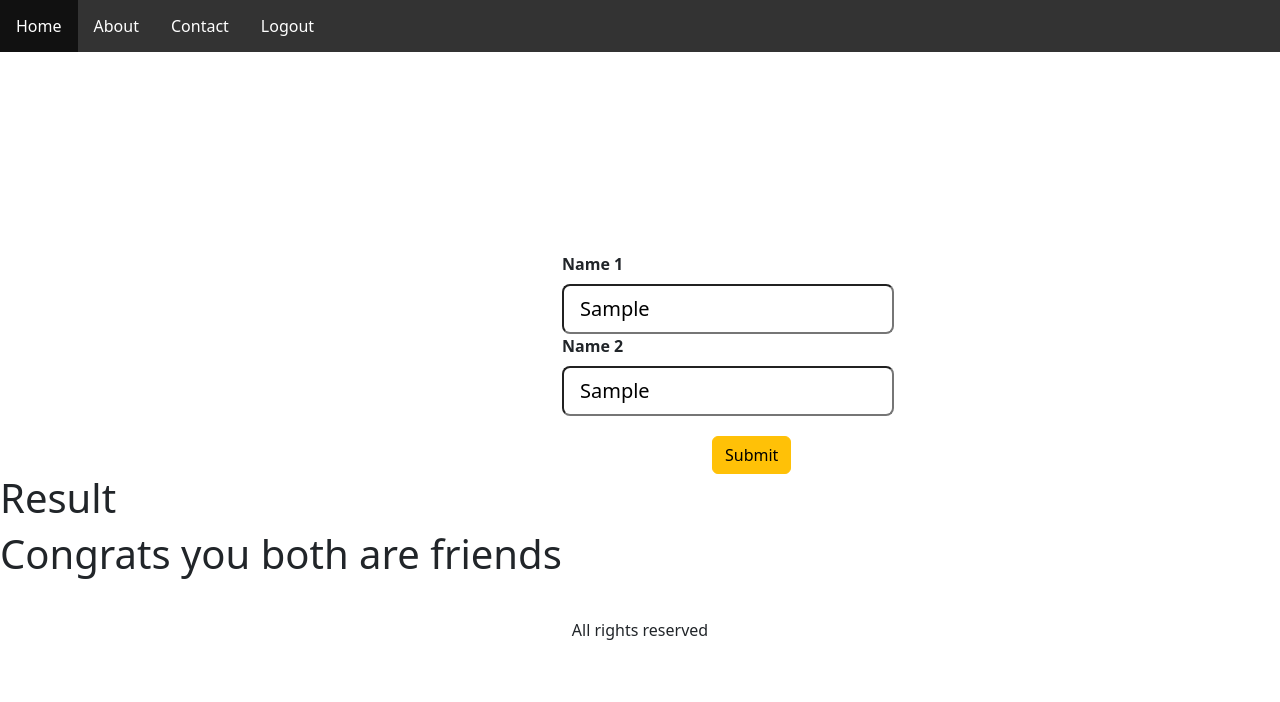
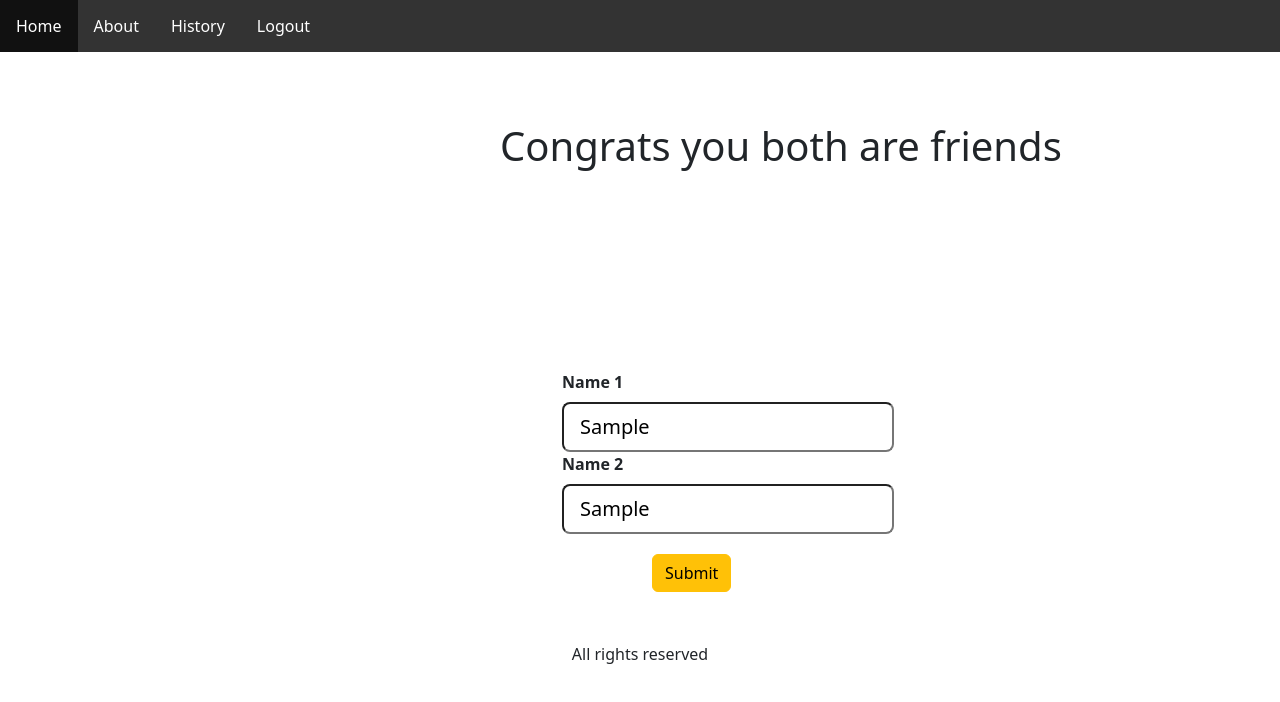
Before and after one commit to savio1912/flames, a React (Create React App) app: page /flames in a window 1280 px wide. Both pictures are taken after typing "Sample", "Sample" into the empty fields and a click on the button "Submit". Shown: the top 702 px of the page. Built offline with nearby package versions, Linux system fonts and the light colour scheme.

Commit message:
folder changed

```diff
--- a/src/App.js
+++ b/src/App.js
@@ -1,7 +1,7 @@
 import { BrowserRouter, Route, Routes } from "react-router-dom";
-import Form from "./Form.js";
+import Form from "./Components/Form.js";
 import "./index.css";
-import Dashboard from "./Dashboard.js";
+import Dashboard from "./Components/Dashboard.js";
 
 const App = () => {
   return (
--- a/src/Flames.js
+++ b/src/Components/Flames.js
@@ -54,7 +54,6 @@ const Flames = (props) => {
 
   return (
     <>
-      <h1>Result</h1>
       <Result result={ch} />
     </>
   );
--- a/src/Form.js
+++ b/src/Components/Form.js
@@ -1,14 +1,17 @@
 import { useState } from "react";
 import Navbar from "./Navbar.js";
 import Flames from "./Flames.js";
+import { Helmet } from "react-helmet-async";
 const Form = () => {
   const [showComponent, setShowComponenet] = useState(false);
   const [name1, setName1] = useState("");
   const [name2, setName2] = useState("");
   function eventHandler1(event) {
+    setShowComponenet(false);
     setName1(event.target.value);
   }
   function eventHandler2(event) {
+    setShowComponenet(false);
     setName2(event.target.value);
   }
   const formHandler = (event) => {
@@ -18,7 +21,17 @@ const Form = () => {
 
   return (
     <>
+      <Helmet>
+        <title>Flames</title>
+      </Helmet>
       <Navbar />
+      {showComponent && (
+        <Flames
+          name1={name1.toLowerCase()}
+          name2={name2.toLowerCase()}
+          className="flames"
+        />
+      )}
       <div className="container-md form">
         <form onSubmit={formHandler}>
           <div className="row">
@@ -58,13 +71,6 @@ const Form = () => {
           </div>
         </form>
       </div>
-      {showComponent && (
-        <Flames
-          name1={name1.toLowerCase()}
-          name2={name2.toLowerCase()}
-          className="flames"
-        />
-      )}
     </>
   );
 };
--- a/src/Navbar.js
+++ b/src/Components/Navbar.js
@@ -12,7 +12,7 @@ function Navbar() {
             <a href="/">About</a>
           </li>
           <li>
-            <a href="/">Contact</a>
+            <a href="/">History</a>
           </li>
           <li>
             <a href="/">Logout</a>
--- a/src/Result.js
+++ b/src/Components/Result.js
@@ -1,7 +1,7 @@
 const Result = (props) => {
   const { result } = props;
   return (
-    <>
+    <div className="result">
       {result === "F" ? (
         <h1>Congrats you both are friends</h1>
       ) : result === "L" ? (
@@ -17,7 +17,7 @@ const Result = (props) => {
       ) : (
         <h1>Nothing</h1>
       )}
-    </>
+    </div>
   );
 };
 export default Result;
--- a/src/index.css
+++ b/src/index.css
@@ -7,6 +7,10 @@ nav ul {
   list-style-type: none;
   margin: 0;
   padding: 0;
+}
+.result {
+  margin-left: 500px;
+  margin-top: 70px;
 }
 
 nav li {
@@ -20,7 +24,7 @@ nav li {
 }
 .footer {
   text-align: center;
-  margin-top: 40px;
+  margin-top: 50px;
 }
 .btn-li {
   list-style-type: none;
@@ -47,5 +51,5 @@ nav li a:hover {
 }
 .btn-warning {
   margin-top: 20px;
-  margin-left: 150px;
+  margin-left: 90px;
 }
```
Also changed, not shown: src/Auth/Signup.js (added), src/Components/Dashboard.js (renamed from src/Dashboard.js).
